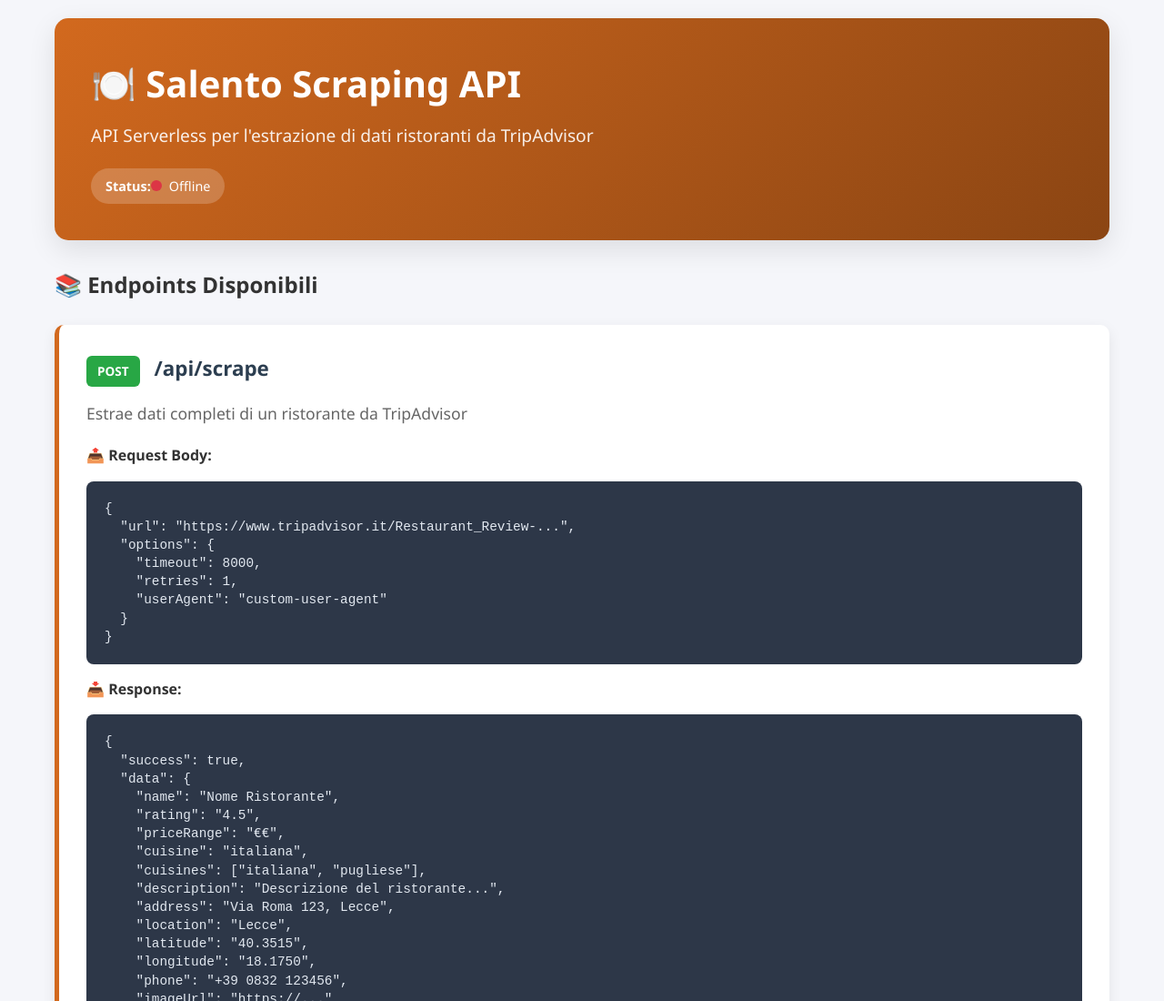
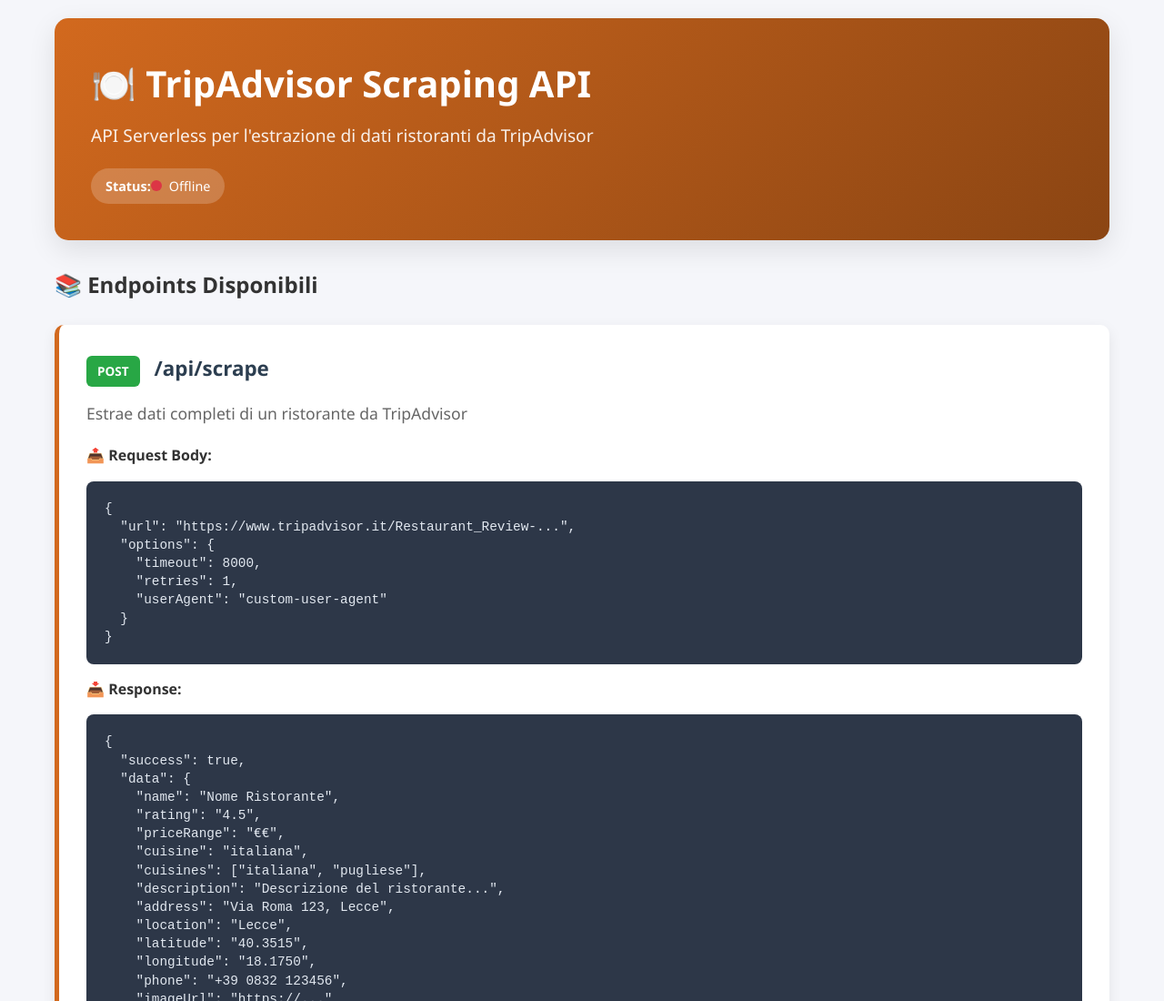
Before and after one commit to FabiodAgostino/TripAdvisorCrapingAPI, a website: page public/index.html in a window 1280 px wide. Shown: the top 1100 px of the page at 91% size. Drawn offline with Linux system fonts and the light colour scheme; no server answers.

```diff
--- a/public/index.html
+++ b/public/index.html
@@ -245,7 +245,7 @@
 <body>
     <div class="container">
         <div class="header">
-            <h1>🍽️ Salento Scraping API</h1>
+            <h1>🍽️ TripAdvisor Scraping API</h1>
             <p>API Serverless per l'estrazione di dati ristoranti da TripAdvisor</p>
             <div class="status-badge">
                 <strong>Status:</strong> <span id="api-status">Checking...</span>
```
